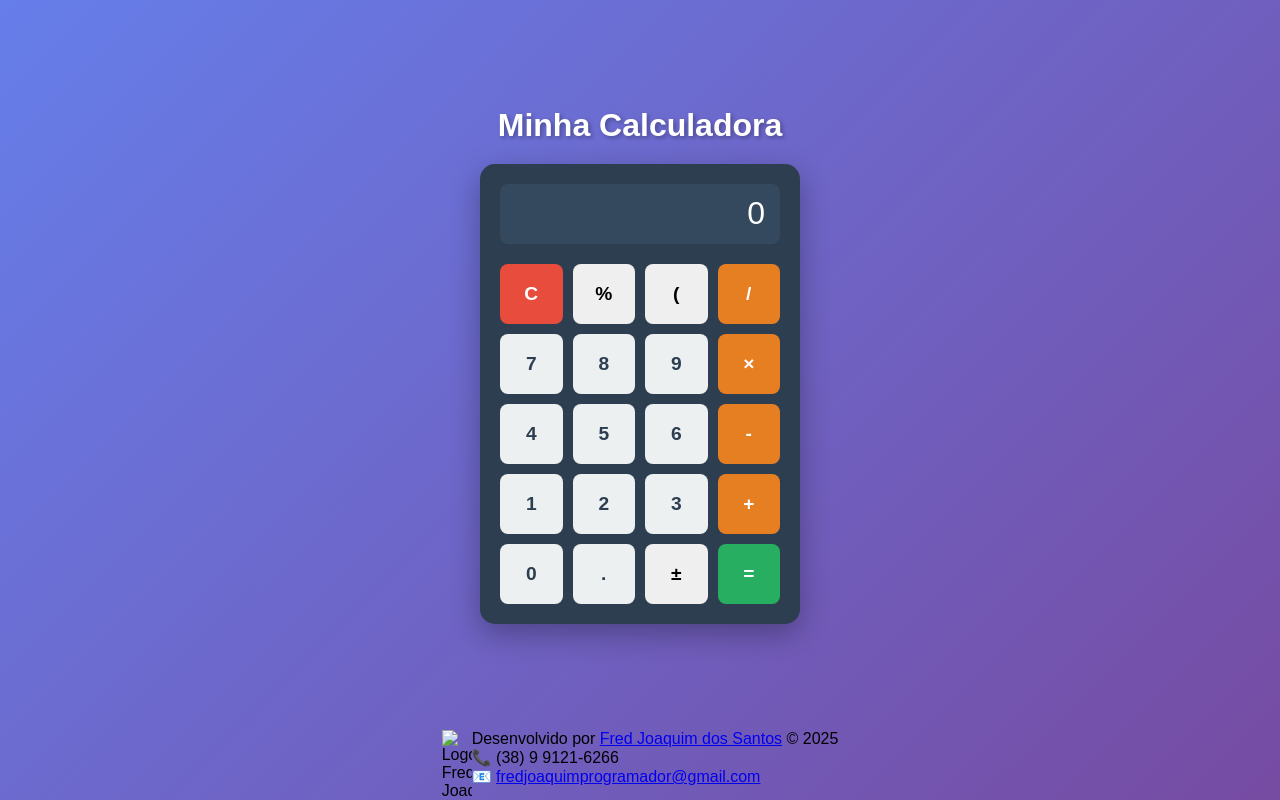
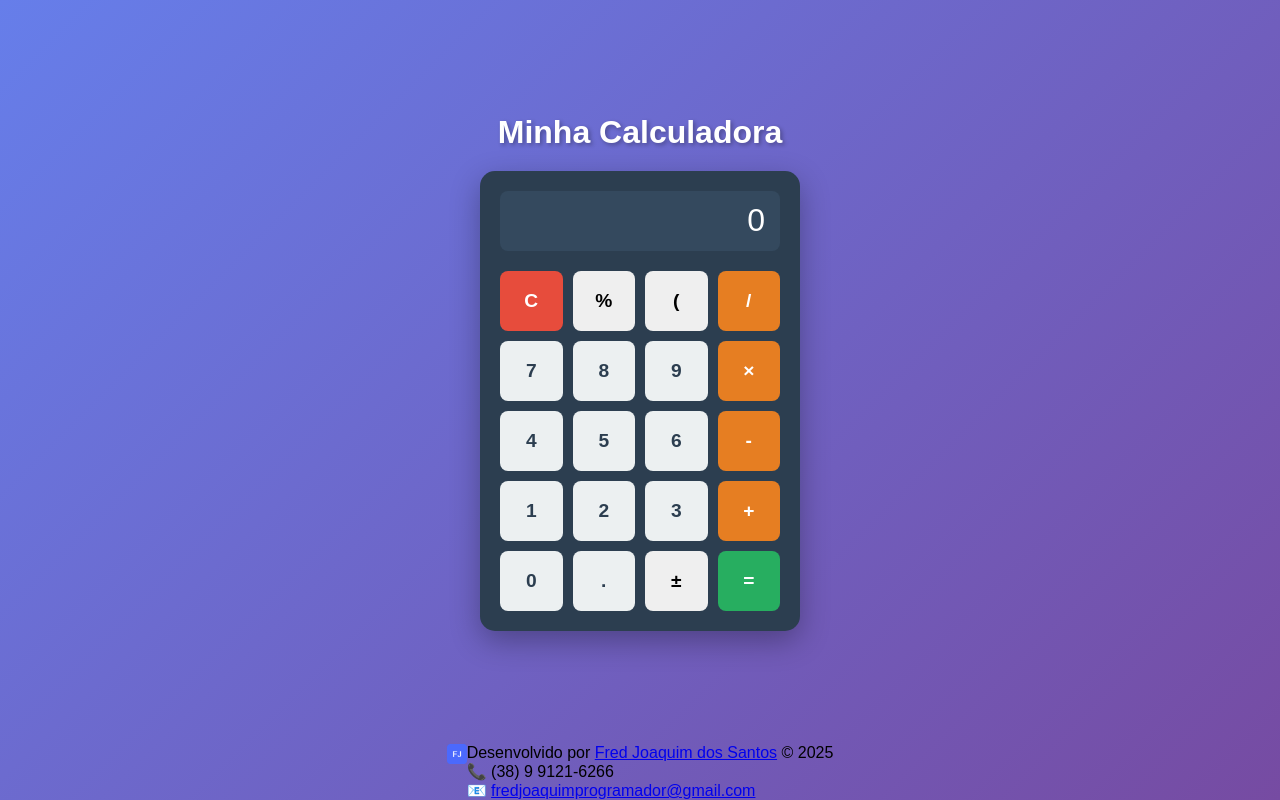
Before and after one commit to fredjoaquim/Calculadora-com-JavaScript-, a plain HTML site: page index.html in a window 1280 px wide. Drawn offline with Linux system fonts and the light colour scheme.

Commit message:
atualização

```diff
--- a/index.html
+++ b/index.html
@@ -73,8 +73,8 @@
     <!-- Colocado no final para carregar depois do HTML -->
     <script src="script.js"></script>
 
-    <footer class="rodape">
-  <img src="assets/favicon-32x32.png" alt="Logo Fred Joaquim" width="30">
+   <footer class="rodape">
+  <img src="assets/favicon-32x32.png" alt="Logo Fred Joaquim" width="20" height="20">
   <p>
     Desenvolvido por <a href="https://github.com/fredjoaquim" target="_blank">Fred Joaquim dos Santos</a> © 2025
     <br>📞 (38) 9 9121-6266
```
Also changed, not shown: assets/favicon-32x32.png (renamed from favicon-32x32.png), script.js (line endings or trailing spaces), style.css (line endings or trailing spaces).
